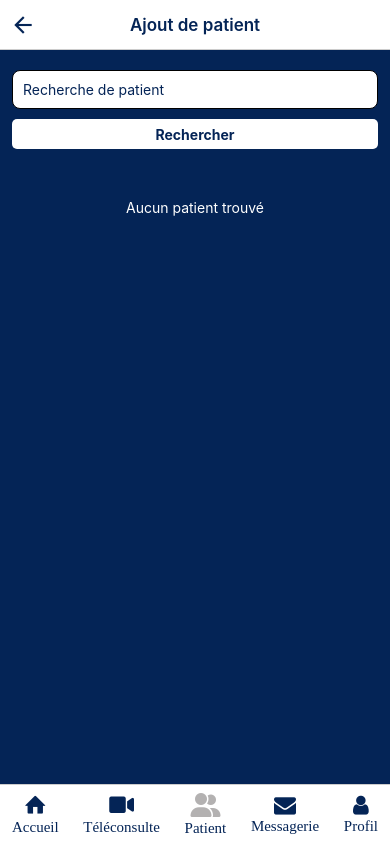
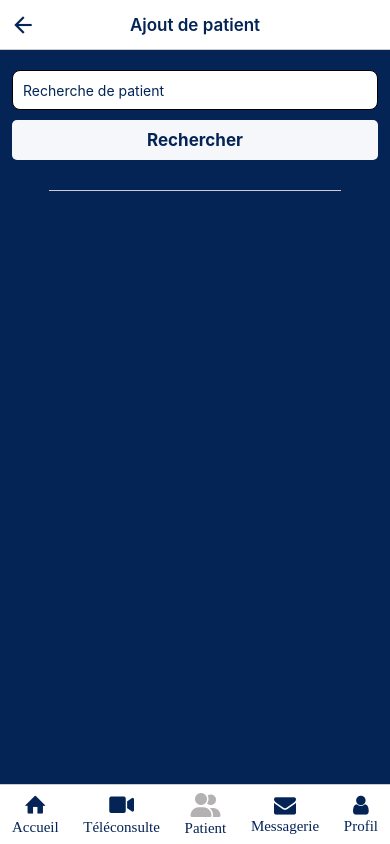
Before and after one commit to Juleslgc/Demoday_Cardiohub, a React Native app in the folder frontend/: screen /AddPatientScreen in a window 390 px wide. Built offline with nearby package versions, Linux system fonts and the light colour scheme.

Commit message:
fix(frontend) : UX modification in the screens

```diff
--- a/frontend/src/screens/LoginScreen.js
+++ b/frontend/src/screens/LoginScreen.js
@@ -38,7 +38,6 @@ export default function LoginScreen({ navigation }) {
 */
 	const handleSubmitLogin = async () => {
 		const data = { email, password }
-		console.log(data);
 		try {
 			const response = await login(data);
 			console.log(response.message);
@@ -47,10 +46,8 @@ export default function LoginScreen({ navigation }) {
 			await AsyncStorage.setItem("token", response.token);
       // Retrieve the token to store it
       const token = response.token;
-      console.log('TOKEN :', token);
       if (token) {
         await storeToken(token);
-        console.log('Token enregistrer');
       }
 
       // Redirection after login
--- a/frontend/src/screens/pro/AddPatientScreen.js
+++ b/frontend/src/screens/pro/AddPatientScreen.js
@@ -5,6 +5,7 @@ import { addPatient, searchAllPatients } from "../../services/api";
 import HeaderPage from "../../components/HeaderPage";
 import FooterPro from '../../components/FooterPro';
 import Button from '../../components/Button';
+import Separator from "../../components/Separator";
 
 /**
 * Screen: Add Patient
@@ -18,6 +19,8 @@ export default function AddPatientScreen({navigation}) {
   // States managing the search
   const [searchTerm, setSearchTerm] = useState(""); // Last name or first name to search for
   const [foundPatients, setFoundPatients] = useState([]); // Search results
+  const [hasSearched, setHasSearched] = useState(false);
+  const [isLoading, setIsLoading] = useState(false);
 
   /**
   * Searches for patients via the API
@@ -26,13 +29,14 @@ export default function AddPatientScreen({navigation}) {
   * - Updates the list of results
   */
   const handleSearch = async () => {
+    setIsLoading(true);
+    setHasSearched(true);
     if (!searchTerm.trim()) {
       return Alert.alert("Erreur", "Veuillez entrer un nom ou un prénom");
     }
 
     try {
       const data = await searchAllPatients(searchTerm.trim());
-      console.log("🔍 Résultat API :", data);
 
       // Normalization and calculation of alreadyLinked for the connected pro
       const patients = Array.isArray(data)
@@ -45,15 +49,12 @@ export default function AddPatientScreen({navigation}) {
           }))
         : [];
 
-      if (patients.length === 0) {
-        Alert.alert("Aucun patient trouvé");
-      }
-      console.log("Résultat patient :", patients)
-
       setFoundPatients(patients);
     } catch (err) {
-      console.error("Erreur recherche :", err);
-      Alert.alert("Erreur", err.message || "Impossible de rechercher les patients");
+      //Alert.alert("Erreur", err.message || "Impossible de rechercher les patients");
+      setFoundPatients([]);
+    } finally {
+      setIsLoading(false);
     }
   };
 
@@ -90,16 +91,19 @@ export default function AddPatientScreen({navigation}) {
           />
           {/* --- Search button --- */}
           <TouchableOpacity style={styles.button} onPress={handleSearch}>
-            <Text style={{color: "#042456", fontWeight: "bold"}}>Rechercher</Text>
+            <Text style={{color: "#042456", fontWeight: "bold", fontSize: 17}}>Rechercher</Text>
           </TouchableOpacity>
         </View>
+
+        <Separator />
+
         {/* --- List of results --- */}
-        <View style={{ marginTop: 20 }}>
+        <View style={{ marginTop: -20 }}>
           <View style={{ marginTop: 20 }}>
-            {foundPatients.length > 0 ? (
+          {foundPatients.length ? (
               foundPatients.map((patient) => (
                 <View key={patient.id} style={styles.patientCard}>
-                  <Text style={styles.text}>{patient.firstname} {patient.lastname}</Text>
+                  <Text style={styles.patientName}>{patient.firstname} {patient.lastname}</Text>
                   <Text style={styles.text}>Email : {patient.email}</Text>
                   {/* Association button */}
                   <Button
@@ -110,9 +114,9 @@ export default function AddPatientScreen({navigation}) {
                   />
                 </View>
               ))
-            ) : (
-              <Text style={{ marginTop: 10, color: "#fff", textAlign: "center" }}>Aucun patient trouvé</Text>
-            )}
+            ) : ( hasSearched && (
+              <Text style={{ marginTop: 10, color: "#fff", textAlign: "center", fontSize: 18 }}>Aucun patient trouvé</Text>
+            ))}
           </View>
         </View>
       </ScrollView>
@@ -139,17 +143,18 @@ const styles = StyleSheet.create({
   input: {
     borderWidth: 1,
     backgroundColor: "#fff",
+    height: 40,
     padding: 10,
     borderRadius: 8,
     marginBottom: 10,
     color: "#042456"
   },
   button: {
-    backgroundColor: "#fff",
-    height: 30,
+    backgroundColor: "#F5F7FA",
+    height: 40,
     borderRadius: 5,
     justifyContent: "center",
-    alignItems: "center"
+    alignItems: "center",
   },
   patientCard: {
     backgroundColor: "#f7f7f7",
@@ -160,11 +165,13 @@ const styles = StyleSheet.create({
     borderColor: "#ddd",
   },
   patientName: {
-    fontSize: 16,
-    fontWeight: "600",
+    fontSize: 18,
+    fontWeight: "700",
     marginBottom: 5,
+    color: "#042456",
   },
   text: {
     color: "#042456",
+    fontSize: 16
   }
 });
--- a/frontend/src/screens/pro/NoteScreen.js
+++ b/frontend/src/screens/pro/NoteScreen.js
@@ -18,7 +18,7 @@ export default function NoteScreen({navigation, route}) {
       const data = {description};
 
       await createNote(appointmentId, data);
-      Alert.alert("La note a bien été enrgistrée.")
+      Alert.alert("La note a bien été enregistrée.")
       navigation.navigate('HomeProScreen');
     } catch (error) {
       Alert.alert("Erreur :", error.message);
--- a/frontend/src/screens/pro/PatientsList.js
+++ b/frontend/src/screens/pro/PatientsList.js
@@ -1,4 +1,5 @@
-import React, { useState, useEffect } from "react";
+import React, { useState, useEffect, useCallback } from "react";
+import { useFocusEffect } from '@react-navigation/native';
 import { SafeAreaView } from "react-native-safe-area-context";
 import { View, Text, StyleSheet, TextInput, ScrollView, TouchableOpacity, KeyboardAvoidingView, Platform } from "react-native";
 import HeaderPage from "../../components/HeaderPage";
@@ -17,7 +18,8 @@ export default function PatientList({ navigation }) {
     // Declaration of the "loading" state to know if the data is still loading
     const [loading, setLoading] = useState(true);
 
-   useEffect(() => {
+   useFocusEffect(
+    useCallback(() => {
       // Function to retrieve patients from the API
       const fetchPatients = async () => {
         try {
@@ -32,7 +34,7 @@ export default function PatientList({ navigation }) {
       };
 
       fetchPatients(); // We start patient recovery
-    }, []); // The empty array [] means that this action is only done once on loading
+    }, [])); // The empty array [] means that this action is only done once on loading
 
     const filteredPatients = patients.filter((patient) => {
       if (!searchPatient) return true;
--- a/frontend/src/screens/pro/SimulationPsc.js
+++ b/frontend/src/screens/pro/SimulationPsc.js
@@ -98,13 +98,10 @@ export default function SimulationPsc({ navigation }) {
 
       // Call the registration/connection service
 			const response = await registerPro(data);
-			console.log(response.message);
       // Retrieve the token to store it
       const token = response.token;
-      console.log('TOKEN :', token);
       if (token) {
         await storeToken(token);
-        console.log('Token enregistrer');
       }
 
       // Redirect to the main pros page
--- a/frontend/src/services/api.js
+++ b/frontend/src/services/api.js
@@ -19,7 +19,7 @@ const jwtDecode = require("jwt-decode");
 
 
 // Base API endpoint
-const API_URL = "https://mysql-championship-inquiries-privileges.trycloudflare.com/api";
+const API_URL = "https://billy-peace-across-coastal.trycloudflare.com/api";
 
 // Generic API request handler
 export async function apiRequest(endpoint, method = "GET", body = null, showAlert = false, token = null) {
@@ -39,7 +39,7 @@ export async function apiRequest(endpoint, method = "GET", body = null, showAler
 
     // Handle HTTP errors and custom backend messages
     if (!response.ok) {
-      console.log(data);
+      //console.log(data);
       throw new Error(data.message);
     }
 
@@ -50,7 +50,7 @@ export async function apiRequest(endpoint, method = "GET", body = null, showAler
     return data;
 
   } catch (error) {
-    console.error("Erreur API:", error.message);
+    //console.error("Erreur API:", error.message);
     throw error;
   }
 };
--- a/frontend/src/utils/TokenStorage.js
+++ b/frontend/src/utils/TokenStorage.js
@@ -19,7 +19,6 @@ const TOKEN_KEY = 'userToken'; // Key used to store the token in AsyncStorage
 export const storeToken = async (token) => {
   try {
     await AsyncStorage.setItem(TOKEN_KEY, token); // Stores the token under the key TOKEN_KEY
-    console.log('Token enregistrer');
   } catch (error) {
     console.log('Erreur sauvegarde token :', error.message);
   }
@@ -39,7 +38,6 @@ export const getToken = async () => {
 export const removeToken = async () => {
   try {
     await AsyncStorage.removeItem(TOKEN_KEY); // Deletes the stored token
-    console.log('Token supprimer');
   } catch (error) {
     console.log('Erreur suppression token :', error.message);
   }
```
Also changed, not shown: frontend/src/screens/pro/AppointmentScreen.js (+15 -6 lines).
